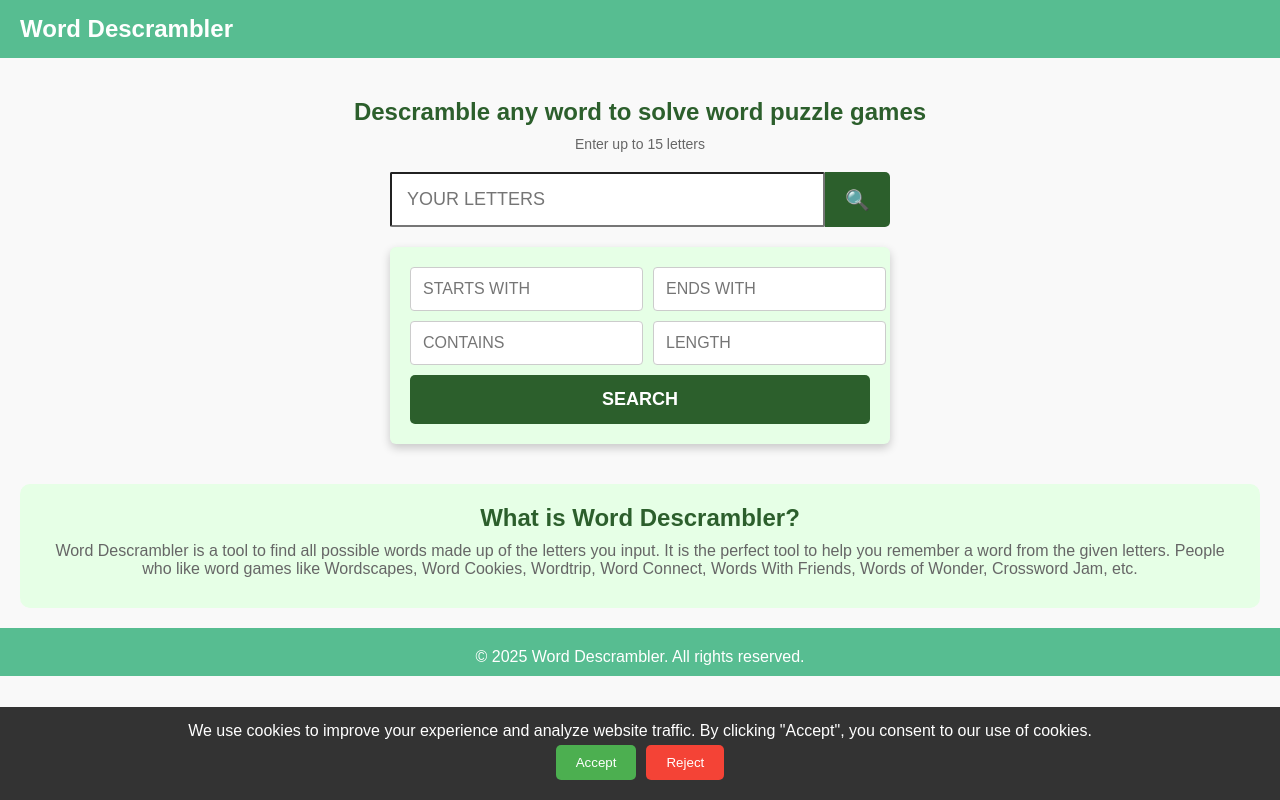
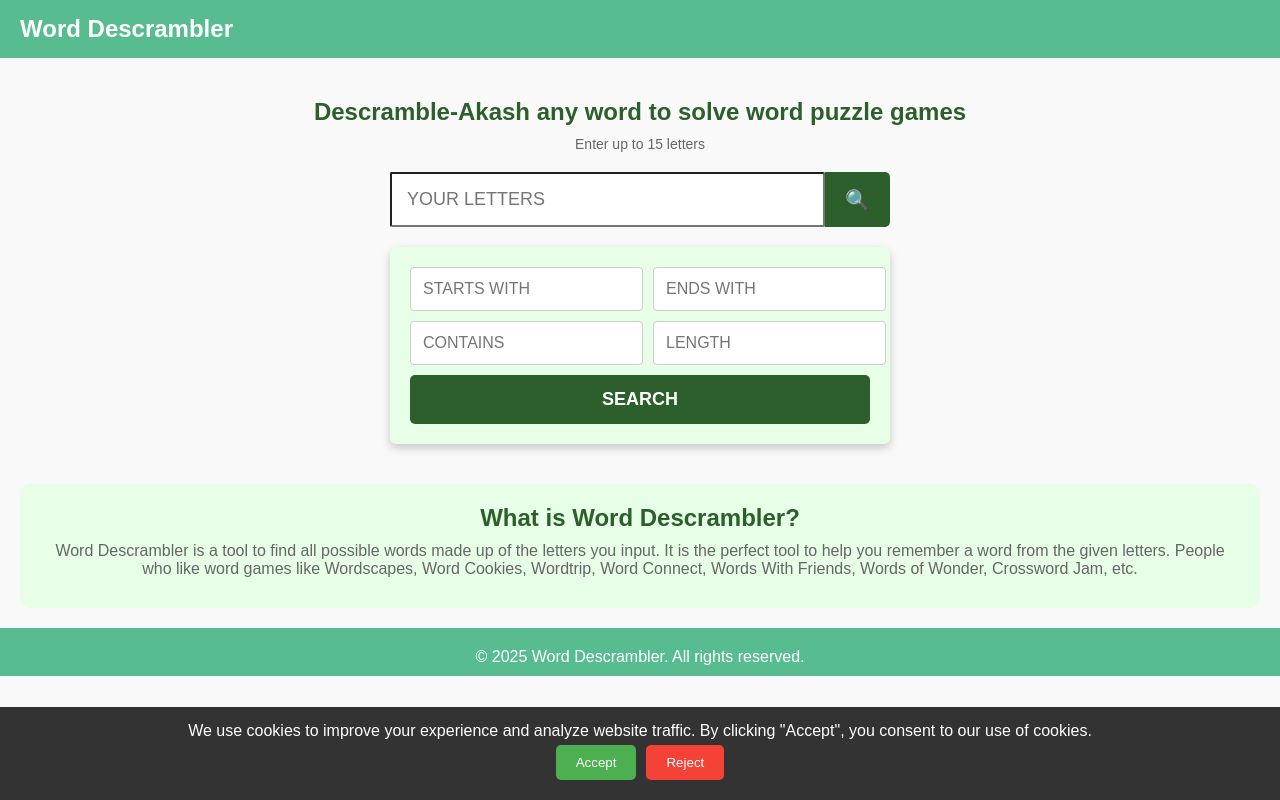
Before and after one commit to akash29rana/WordDescrambler-Frontend, a React (Create React App) app: page / in a window 1280 px wide. Built offline with nearby package versions, Linux system fonts and the light colour scheme.

Commit message:
checking changes to deploy

```diff
--- a/src/components/WordForm.js
+++ b/src/components/WordForm.js
@@ -50,7 +50,7 @@ const WordForm = ({ onSearch }) => {
 
   return (
     <section className="word-form">
-      <h1 className="main-title">Descramble any word to solve word puzzle games
+      <h1 className="main-title">Descramble-Akash any word to solve word puzzle games
       </h1>
       <p className="subtitle">Enter up to 15 letters </p>
 
```
